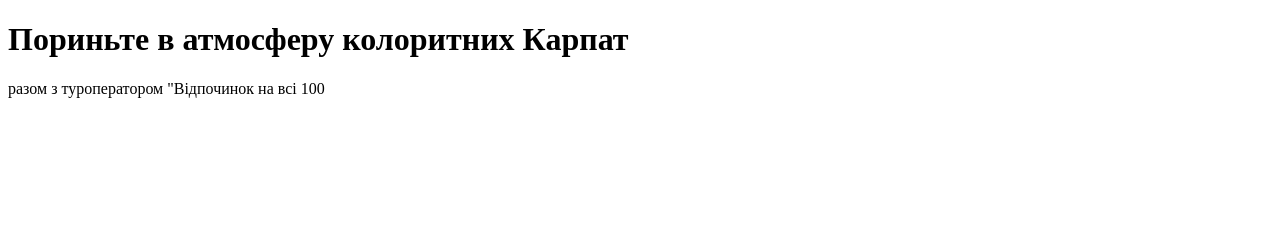
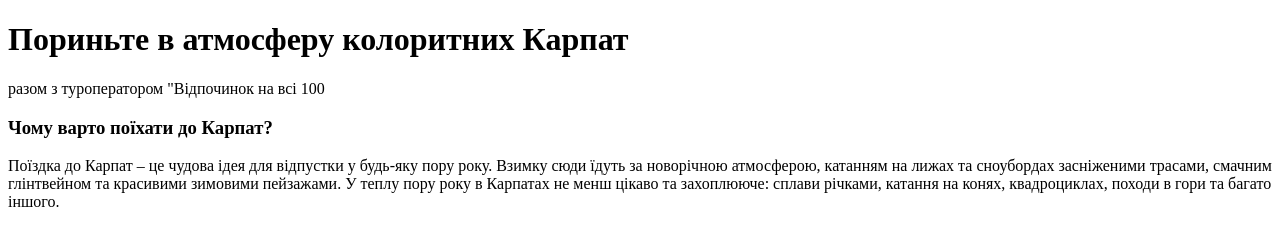
Before and after one commit to ZolotovskaHanna/zolotovska4, a plain HTML site: page index.html in a window 1280 px wide. Drawn offline with Linux system fonts and the light colour scheme.

Commit message:
paragraph has been added

```diff
--- a/index.html
+++ b/index.html
@@ -10,6 +10,13 @@
     <h1>Пориньте в атмосферу колоритних Карпат</h1>
     <p>разом з туроператором "Відпочинок на всі 100</p>
 
+    <h3>Чому варто поїхати до Карпат?</h3>
+    <p>Поїздка до Карпат – це чудова ідея для відпустки у будь-яку пору року. Взимку сюди їдуть за новорічною атмосферою,
+        катанням на лижах та сноубордах засніженими трасами, смачним глінтвейном та красивими зимовими пейзажами. У теплу
+        пору року в Карпатах не менш цікаво та захоплююче: сплави річками, катання на конях, квадроциклах, походи в гори та
+        багато іншого.</p>
+
+
 
 </body>
 </html>
```
